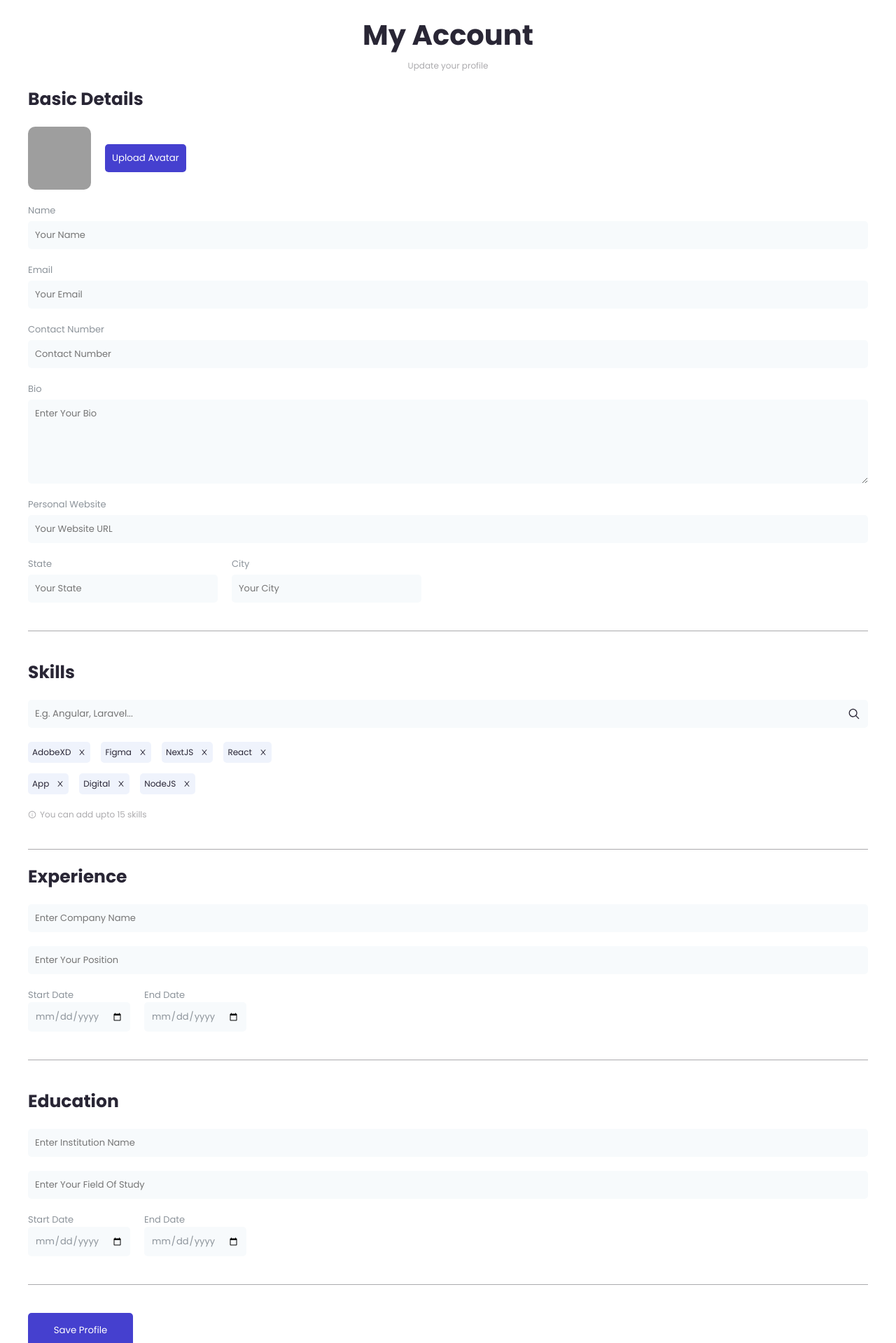
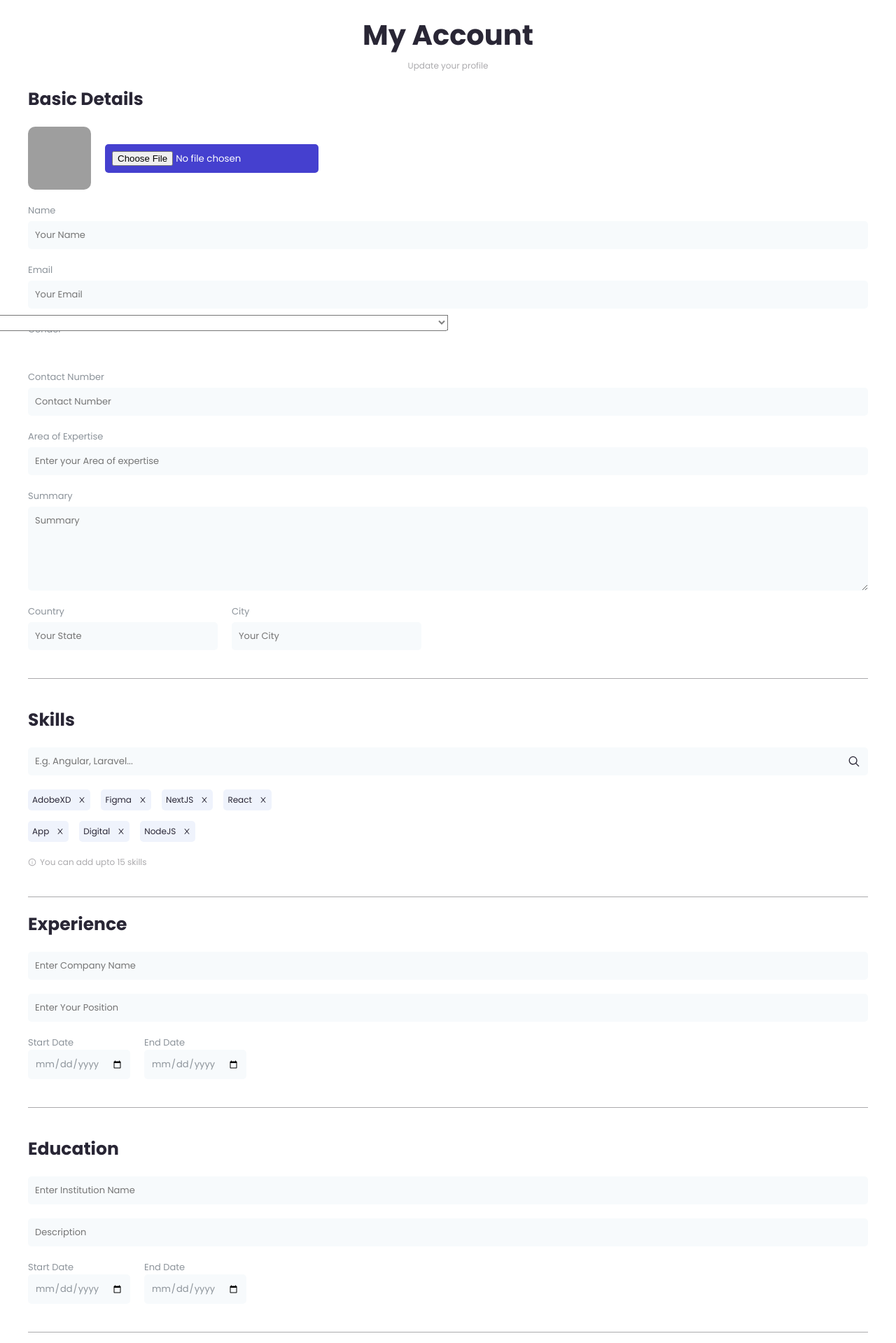
Before and after one commit to mohib988/intern-website, a React (Vite) app: page /createprofile in a window 1280 px wide. Shown: the top 1919 px of the page at 70% size. Built offline with nearby package versions, Linux system fonts and the light colour scheme; grey boxes are pictures that could not be loaded.

Commit message:
add signup

```diff
--- a/src/actions/user.js
+++ b/src/actions/user.js
@@ -45,3 +45,10 @@ export const uploadCv = (form) => async (dispatch) => {
       console.log(error);
     }
   };
+export const createProfile = (form) => async (dispatch) => {
+    try {
+      const {data:{data}}= await api.createProfile(form);
+    } catch (error) {
+      console.log(error);
+    }
+  };
--- a/src/api/index.js
+++ b/src/api/index.js
@@ -16,3 +16,4 @@ export const getOneUser = (id) => API.get(`/user/getuser/${id}`);
 export const getAllUser = (query) => API.get(`/user/getAllUser/query?page=${query}`);
 export const signin = (form) => API.post("/user/signin",form);
 export const uploadCv = (form) => API.post("/user/uploadCv",form);
+export const createProfile = (form) => API.post("/user/createprofile",form);
--- a/src/components/CreateCandidateProfile.jsx
+++ b/src/components/CreateCandidateProfile.jsx
@@ -1,8 +1,49 @@
-import React from 'react'
+import React,{useState} from 'react'
 import { RxMagnifyingGlass } from 'react-icons/rx'
 import { AiOutlineClose, AiOutlineInfoCircle } from 'react-icons/ai'
+import { createProfile } from '../actions/user'
+import { useDispatch } from 'react-redux'
 
 const CreateCandidateProfile = () => {
+    const dispatch=useDispatch()
+    const initialForm={name:"",email:"",
+    phoneNo:"",
+    field:"",
+    summary:"",
+    country:"",
+    address:"",
+    skill:"",
+    instituteName:"",
+    description:"",
+    startingDate:"",
+    endingDate:"",
+    instituteNameE:"",
+    descriptionE:"",
+    gender:"",
+    startingDateE:"",
+    endingDateE:"",
+image:""}
+    const [form, setForm] = useState(initialForm);
+    const onHandleChange=(e)=>{
+        setForm({ ...form, [e.target.name]: e.target.value })
+        console.log(form)
+
+    }
+    const onHandleChange1=(e)=>{
+        setForm({...form,image:e.target.files[0]})
+    }
+
+    const onSubmit=(e)=>{
+        const form1=new FormData()
+              Object.entries(form).map((i)=>{
+        form1.append(i[0],i[1])
+
+          })
+
+     dispatch(createProfile(form1))
+    }
+
+
     return (
         <div className="cr-cd-container">
             <div className="cr-cd-header">
@@ -13,37 +54,47 @@ const CreateCandidateProfile = () => {
                 <h2>Basic Details</h2>
                 <div className="cr-cd-avatar">
                     <img src="https://xsgames.co/randomusers/avatar.php?g=female" alt="" className="cr-cd-img" />
-                    <button className="cr-cd-upload">Upload Avatar</button>
+                    <input type="file" className="cr-cd-upload"placeholder='upload '
+                     name="image"
+                    onChange={onHandleChange1} />
                 </div>
                 <div className="cr-cd-basic-details">
                     <div className="basic-input-container">
                         <label htmlFor="fullname">Name</label>
-                        <input type="text" id='fullname' placeholder='Your Name' />
+                        <input type="text" name="name" onChange={onHandleChange}  id='fullname' placeholder='Your Name' />
                     </div>
                     <div className="basic-input-container">
                         <label htmlFor="email">Email</label>
-                        <input type="email" id='email' placeholder='Your Email' />
+                        <input type="email" name="email" onChange={onHandleChange} id='email' placeholder='Your Email' />
                     </div>
                     <div className="basic-input-container">
+                    <label htmlFor="gender">Gender</label>
+                       <select name="gender" id="gender" style={{offsetPath:"fill-box",fontWeight:"400",color:"grey"}} onChange={onHandleChange}>
+                        <option value="male" style={{offsetPath:"fill-box",fontWeight:"400",color:"grey"}} >Male</option>
+                        <option value="female" style={{offsetPath:"fill-box",fontWeight:"400",color:"grey"}} >Female</option>
+                    </select>
+                    </div>
+
+                    <div className="basic-input-container">
                         <label htmlFor="contact-number">Contact Number</label>
-                        <input type="text" id='contact-number' placeholder='Contact Number' />
+                        <input type="text" name="phoneNo" onChange={onHandleChange}id='contact-number' placeholder='Contact Number' />
                     </div>
                     <div className="basic-input-container">
-                        <label htmlFor="bio">Bio</label>
-                        <textarea name="bio" id="bio" cols="20" rows="5" placeholder='Enter Your Bio'></textarea>
+                        <label htmlFor="field">Area of Expertise</label>
+                        <input type="text" name="field" onChange={onHandleChange}id='field' placeholder='Enter your Area of expertise' />
                     </div>
                     <div className="basic-input-container">
-                        <label htmlFor="website">Personal Website</label>
-                        <input type="url" id='website' placeholder='Your Website URL' />
+                        <label htmlFor="summary">Summary</label>
+                        <textarea name="summary" onChange={onHandleChange} id="summary" cols="20" rows="5" placeholder='Summary '></textarea>
                     </div>
                     <div className="city-input">
                         <div className="basic-input-container">
-                            <label htmlFor="state">State</label>
-                            <input type="text" id='state' placeholder='Your State' />
+                            <label htmlFor="state">Country</label>
+                            <input type="text" name="country" onChange={onHandleChange} id='state' placeholder='Your State' />
                         </div>
                         <div className="basic-input-container">
                             <label htmlFor="city">City</label>
-                            <input type="text" id='city' placeholder='Your City' />
+                            <input type="text" id='city' name="address" onChange={onHandleChange} placeholder='Your City' />
                         </div>
                     </div>
                 </div>
@@ -51,7 +102,7 @@ const CreateCandidateProfile = () => {
             <section className="cr-cd-skills">
                 <h2>Skills</h2>
                 <div className="cr-cd-skills-input-container">
-                    <input type="text" id='skills' placeholder='E.g. Angular, Laravel...' />
+                    <input type="text" id='skills' name="skill" onChange={onHandleChange} placeholder='E.g. Angular, Laravel...' />
                     <RxMagnifyingGlass />
                 </div>
                 <div className="cr-cd-cards-container">
@@ -68,16 +119,16 @@ const CreateCandidateProfile = () => {
             <section className="cr-cd-experience">
                 <h2>Experience</h2>
                 <div className="cr-cd-experience-input-container basic-input-container">
-                    <input type="text" name='company-name' placeholder='Enter Company Name' />
-                    <input type="text" name='position' placeholder='Enter Your Position' />
+                    <input type="text" name='instituteName' onChange={onHandleChange} placeholder='Enter Company Name' />
+                    <input type="text" name='description' onChange={onHandleChange} placeholder='Enter Your Position' />
                     <div className="experience-time-container">
                         <section className="start-date">
                             <label htmlFor="start-date">Start Date</label>
-                            <input id='start-date' type="date"/>
+                            <input id='start-date' name="startingDate" onChange={onHandleChange} type="date"/>
                         </section>
                         <section className="end-date">
                             <label htmlFor="end-date">End Date</label>
-                            <input id='end-date' type="date"/>
+                            <input id='end-date' name="endingDate" onChange={onHandleChange} type="date"/>
                         </section>
                     </div>
                 </div>
@@ -85,21 +136,23 @@ const CreateCandidateProfile = () => {
             <section className="cr-cd-education">
                 <h2>Education</h2>
                 <div className="cr-cd-education-input-container basic-input-container">
-                    <input type="text" name='institute-name' placeholder='Enter Institution Name' />
-                    <input type="text" name='field-of-study' placeholder='Enter Your Field Of Study' />
+                    <input type="text" name='instituteNameE' onChange={onHandleChange} placeholder='Enter Institution Name' />
+                    <input type="text" name='descriptionE' onChange={onHandleChange} placeholder='Description' />
                     <div className="education-time-container">
                         <section className="start-date">
                             <label htmlFor="start-date">Start Date</label>
-                            <input id='start-date' type="date"/>
+                            <input id='start-date' name="startingDateE" onChange={onHandleChange} type="date"/>
                         </section>
                         <section className="end-date">
                             <label htmlFor="end-date">End Date</label>
-                            <input id='end-date' type="date"/>
+                            <input id='end-date' name="endingDateE" onChange={onHandleChange} type="date"/>
                         </section>
                     </div>
                 </div>
             </section>
-            <button className="save-profile">Save Profile</button>
+            <button className="save-profile" onClick={()=>{
+                onSubmit()
+            }}>Save Profile</button>
         </div>
     )
 }
```
